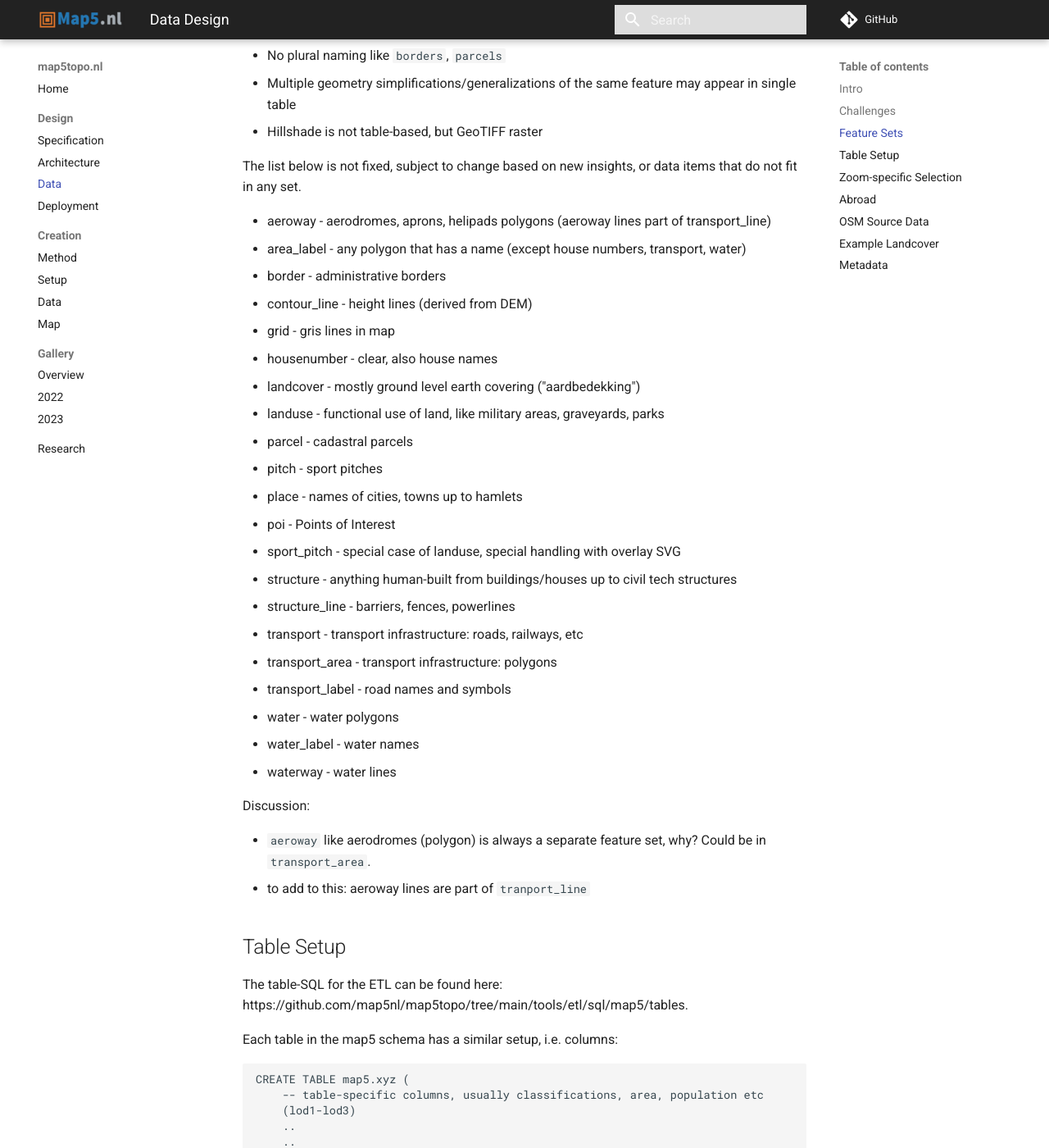
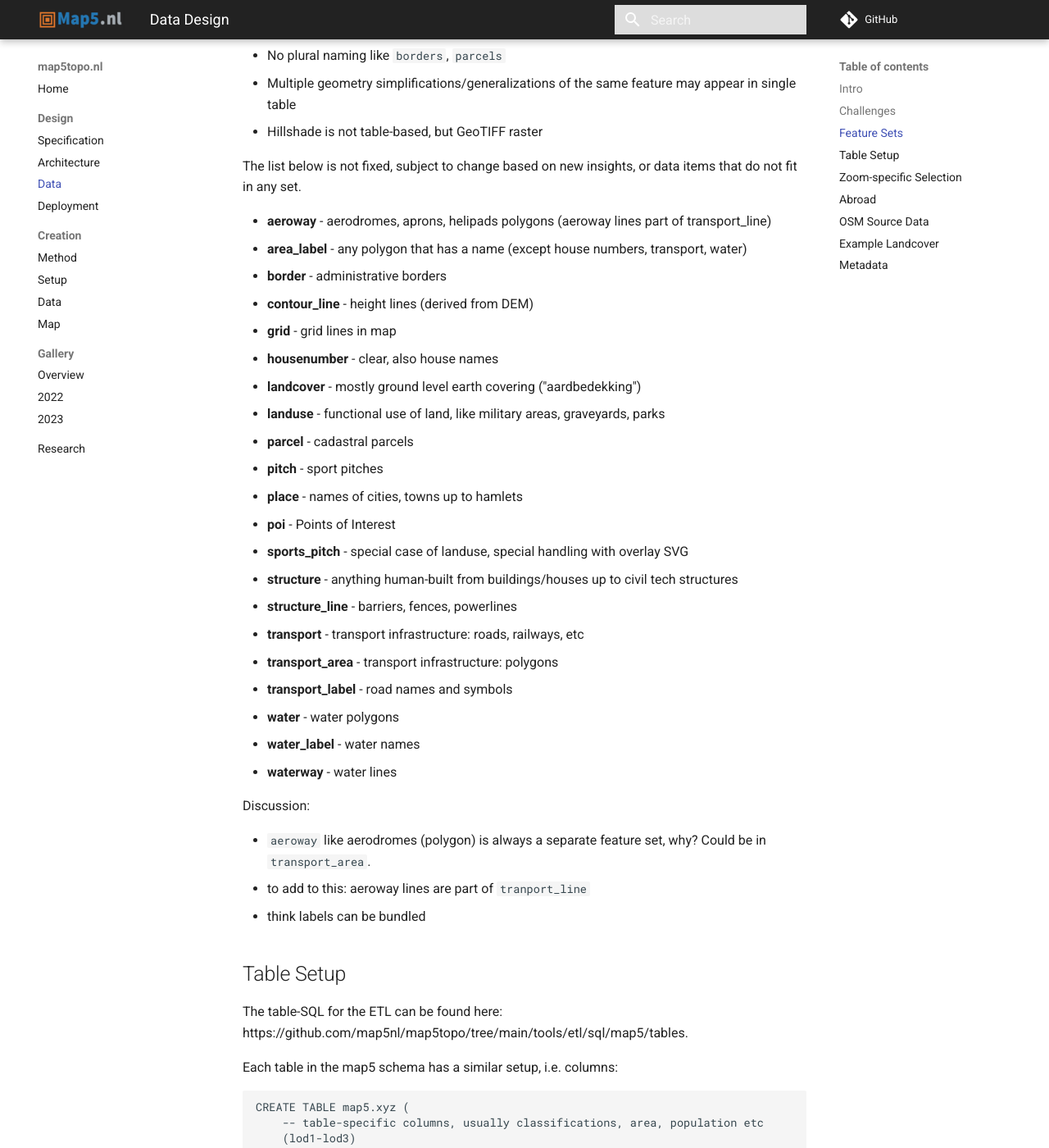
Before and after one commit to map5nl/map5topo.nl, an MkDocs documentation site: the page built from docs/src/design/data.md, in a window 1280 px wide and 1400 px high, scrolled down 1181 px. Shown: the whole window at 82% size. Built offline with MkDocs 1.6.1 and Material for MkDocs 9.7.7, drawn with Linux system fonts in a browser that asks for light colours; comment, search, counter and statistics services are not loaded.

Commit message:
list of feature sets for discussion

```diff
--- a/docs/src/design/data.md
+++ b/docs/src/design/data.md
@@ -50,32 +50,33 @@ This is the list of feature sets. Criteria/guidelines:
 The list below is not fixed, subject to change based on new insights, or data items that do not
 fit in any set.
 
-* aeroway   - aerodromes, aprons, helipads polygons (aeroway lines part of transport_line)
-* area_label - any polygon that has a name (except house numbers, transport, water)
-* border  - administrative borders
-* contour_line - height lines (derived from DEM)
-* grid  - gris lines in map
-* housenumber  - clear, also house names
-* landcover  - mostly ground level earth covering ("aardbedekking")
-* landuse  - functional use of land, like military areas, graveyards, parks
-* parcel - cadastral parcels
-* pitch - sport pitches
-* place - names of cities, towns up to hamlets
-* poi - Points of Interest
-* sport_pitch - special case of landuse, special handling with overlay SVG
-* structure  - anything human-built from buildings/houses up to civil tech structures
-* structure_line    - barriers, fences, powerlines
-* transport         - transport infrastructure: roads, railways, etc
-* transport_area    - transport infrastructure: polygons
-* transport_label   - road names and symbols
-* water - water polygons
-* water_label  - water names
-* waterway - water lines
+* **aeroway**   - aerodromes, aprons, helipads polygons (aeroway lines part of transport_line)
+* **area_label** - any polygon that has a name (except house numbers, transport, water)
+* **border**  - administrative borders
+* **contour_line** - height lines (derived from DEM)
+* **grid**  - grid lines in map
+* **housenumber**  - clear, also house names
+* **landcover**  - mostly ground level earth covering ("aardbedekking")
+* **landuse**  - functional use of land, like military areas, graveyards, parks
+* **parcel** - cadastral parcels
+* **pitch** - sport pitches
+* **place** - names of cities, towns up to hamlets
+* **poi** - Points of Interest
+* **sports_pitch** - special case of landuse, special handling with overlay SVG
+* **structure**  - anything human-built from buildings/houses up to civil tech structures
+* **structure_line**    - barriers, fences, powerlines
+* **transport**         - transport infrastructure: roads, railways, etc
+* **transport_area**    - transport infrastructure: polygons
+* **transport_label**   - road names and symbols
+* **water** - water polygons
+* **water_label**  - water names
+* **waterway** - water lines
 
 Discussion:
 
 * `aeroway` like aerodromes (polygon) is always a separate feature set, why? Could be in `transport_area`.
 * to add to this: aeroway lines are part of `tranport_line`
+* think labels can be bundled
 
 ## Table Setup
 
```
